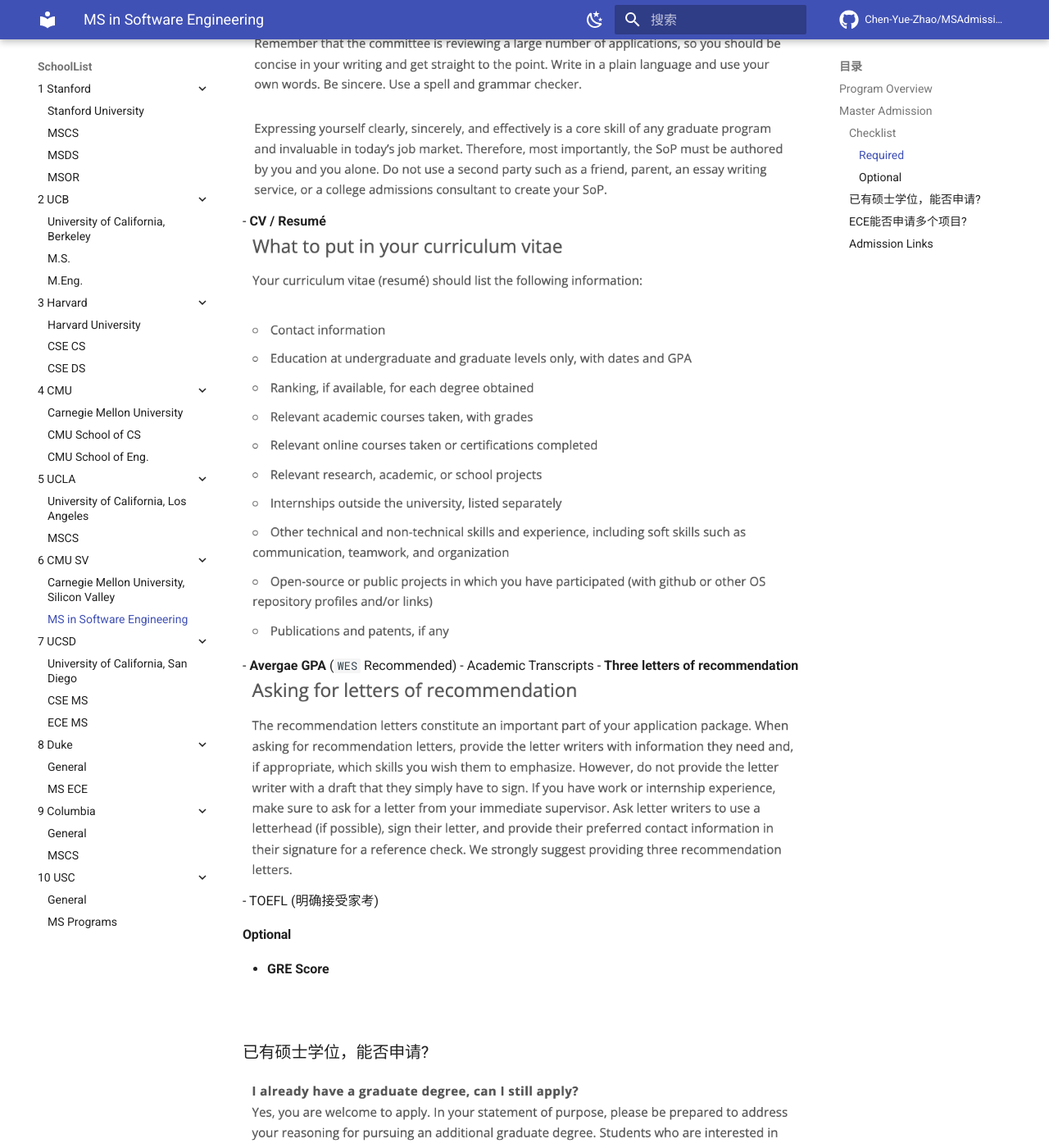
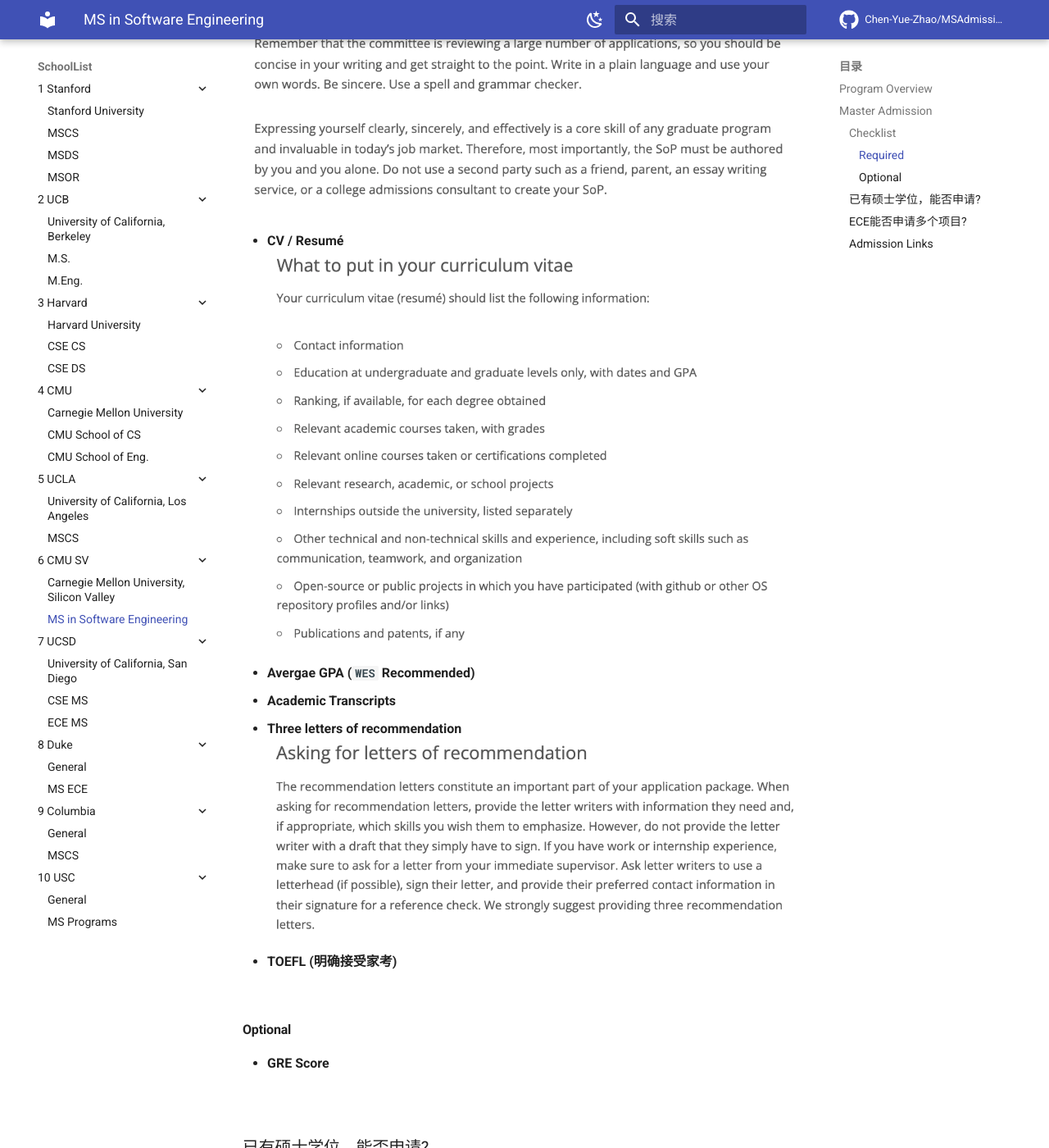
Before and after one commit to Chen-Yue-Zhao/MSAdmissionSite_mkdocs, an MkDocs documentation site: the page built from docs/SchoolList/CMU SV/MS_SDE.md, in a window 1280 px wide and 1400 px high, scrolled down 1487 px. Shown: the whole window at 82% size. Built offline with MkDocs 1.6.1 and Material for MkDocs 9.7.7, drawn with Linux system fonts in a browser that asks for light colours; comment, search, counter and statistics services are not loaded.

Commit message:
ADD CMU-SV MS-SDE 2

```diff
--- a/docs/SchoolList/CMU SV/MS_SDE.md
+++ b/docs/SchoolList/CMU SV/MS_SDE.md
@@ -37,14 +37,18 @@
 - **TOEFL**
 - **Statement of Purpose (SOP)**
 ![](./SOP.png)
+
 - **CV / Resumé**
 ![](./CV.png)
-- **Avergae GPA** (`WES` Recommended)
-- Academic Transcripts
+
+- **Avergae GPA (`WES` Recommended)**
+
+- **Academic Transcripts**
 - **Three letters of recommendation**
 ![](./letter.png)
-- TOEFL (明确接受家考)
+- **TOEFL (明确接受家考)**
 
+</br>
 
 #### Optional
 - **GRE Score**
```
